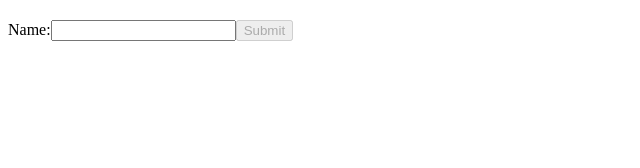
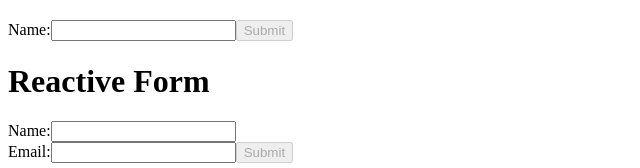
Before and after one commit to AshishChauhan7386/Angular-repository, an Angular app: page / in a window 1280 px wide. Shown: the part 2155-2323 px from the top of the page, without its empty margins (0-640 px from the left). Before the commit the page ends 2204 px from the top, so only its background shows below. Built offline with nearby package versions, Linux system fonts and the light colour scheme; no server answers.

Commit message:
add reactive form

```diff
--- a/src/app/app.component.html
+++ b/src/app/app.component.html
@@ -5,3 +5,4 @@
 <app-service-and-dependency-injection></app-service-and-dependency-injection>
 <app-header></app-header>
 <app-template-drivenform></app-template-drivenform>
+<app-reactiveform></app-reactiveform>
--- a/src/app/app.module.ts
+++ b/src/app/app.module.ts
@@ -21,6 +21,7 @@ import { AboutComponent } from './component/about/about.component';
 import { ServiceComponent } from './component/service/service.component';
 import { GalleryComponent } from './component/gallery/gallery.component';
 import { TemplateDrivenformComponent } from './component/template-drivenform/template-drivenform.component';
+import { ReactiveformComponent } from './component/reactiveform/reactiveform.component';
 
 
 
@@ -42,6 +43,7 @@ import { TemplateDrivenformComponent } from './component/template-drivenform/tem
          ServiceComponent,
          GalleryComponent,
          TemplateDrivenformComponent,
+         ReactiveformComponent,
 
   ],
   imports: [
--- /dev/null
+++ b/src/app/component/reactiveform/reactiveform.component.html
@@ -0,0 +1,17 @@
+<h1>Reactive Form</h1>
+<form [formGroup]="myForm" (ngSubmit)="onSubmit()">
+  <label for="name">Name:</label>
+  <input id="name" formControlName="name">
+  <div *ngIf="myForm.get('name')?.invalid && myForm.get('name')?.touched">
+    Name is required.
+  </div>
+<br>
+  <label for="email">Email:</label>
+  <input id="email" formControlName="email">
+  <div *ngIf="myForm.get('email')?.invalid && myForm.get('email')?.touched">
+    <div *ngIf="myForm.get('email')?.errors?.['required']">Email is required.</div>
+    <div *ngIf="myForm.get('email')?.errors?.['email']">Invalid email format.</div>
+  </div>
+
+  <button type="submit" [disabled]="myForm.invalid">Submit</button>
+</form>
--- /dev/null
+++ b/src/app/component/reactiveform/reactiveform.component.ts
@@ -0,0 +1,29 @@
+import { Component } from '@angular/core';
+import {
+  FormBuilder,
+  FormControl,
+  FormGroup,
+  Validators,
+} from '@angular/forms';
+
+@Component({
+  selector: 'app-reactiveform',
+  templateUrl: './reactiveform.component.html',
+  styleUrls: ['./reactiveform.component.css'],
+})
+export class ReactiveformComponent {
+  myForm: FormGroup;
+
+  constructor(private fb: FormBuilder) {
+    this.myForm = this.fb.group({
+      name: new FormControl('', Validators.required),
+      email: new FormControl('', [Validators.required, Validators.email]),
+    });
+  }
+
+  onSubmit() {
+    if (this.myForm.valid) {
+      console.log(this.myForm.value);
+    }
+  }
+}
```
Also changed, not shown: src/app/component/reactiveform/reactiveform.component.css (added), 1 other file (tests, documents, lock files or other folders).
